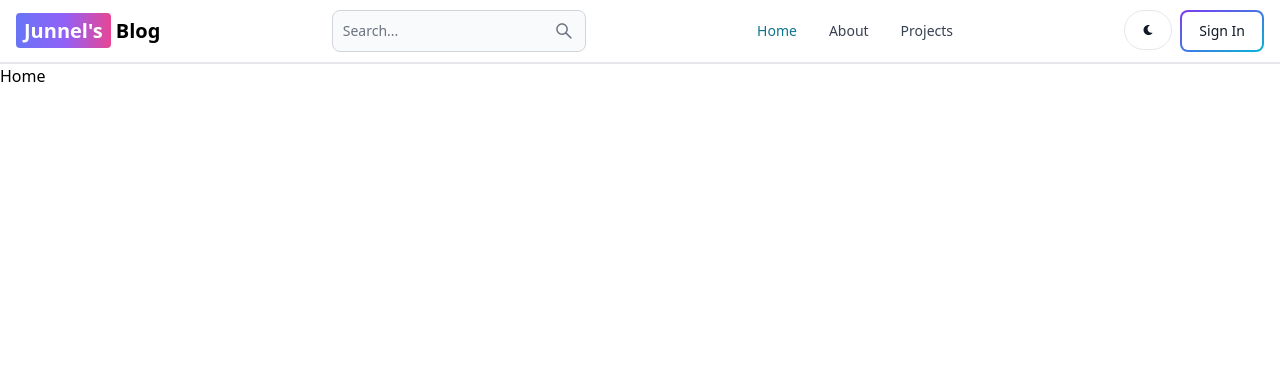
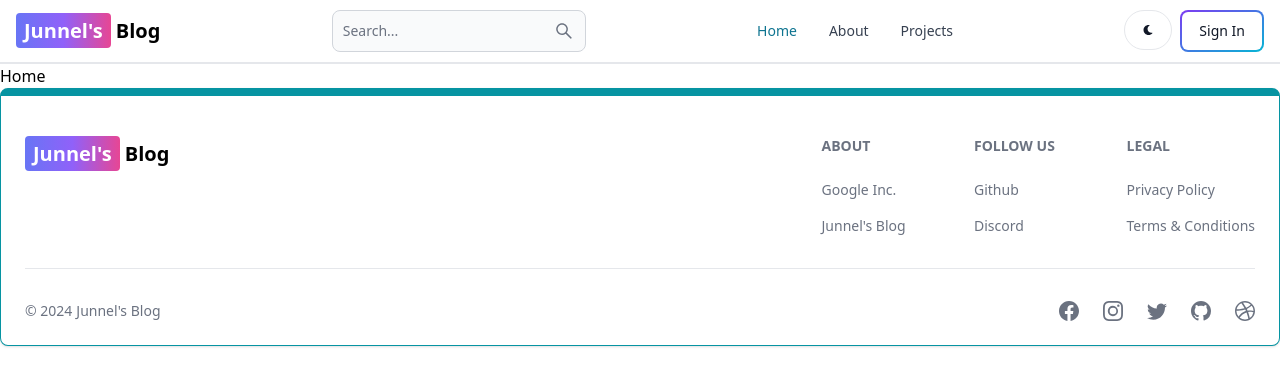
Before and after one commit to JCrucillo2/junnels-mern-blog, a React (Vite) app in the folder client/: page / in a window 1280 px wide. Shown: the top 386 px of the page. Built offline with nearby package versions, Linux system fonts and the light colour scheme.

Commit message:
create and add the footer component

```diff
--- /dev/null
+++ b/client/src/components/Footer.jsx
@@ -0,0 +1,67 @@
+import { Footer } from "flowbite-react";
+import { Link } from "react-router-dom";
+import { BsFacebook, BsInstagram, BsTwitter, BsGithub, BsDribbble } from "react-icons/bs";
+
+const FooterCom = () => {
+	return (
+		<Footer container className="border border-t-8 border-teal-500">
+			<div className="w-full max-w-7xl mx-auto">
+				<div className="grid w-full justify-between sm:flex md:grid-cols-1">
+					<div className="mt-5">
+						<Link to="/" className="self-center whitespace-nowrap text-lg sm:text-xl font-semibold dark:text-white">
+							<span className="px-2 py-1 rounded bg-gradient-to-r from-indigo-500 via-purple-500 to-pink-500 text-white">Junnel's</span> Blog
+						</Link>
+					</div>
+
+					<div className="grid grid-cols-2 gap-8 mt-4 sm:grid-cols-3 sm:gap-6">
+						<div>
+							<Footer.Title title="About" />
+							<Footer.LinkGroup col>
+								<Footer.Link href="https://google.ca" target="_blank" rel="noopener noreferrer">
+									Google Inc.
+								</Footer.Link>
+								<Footer.Link href="/about" target="_blank" rel="noopener noreferrer">
+									Junnel's Blog
+								</Footer.Link>
+							</Footer.LinkGroup>
+						</div>
+
+						<div>
+							<Footer.Title title="Follow Us" />
+							<Footer.LinkGroup col>
+								<Footer.Link href="https://github.com/JCrucillo2" target="_blank" rel="noopener noreferrer">
+									Github
+								</Footer.Link>
+								<Footer.Link href="#" target="_blank" rel="noopener noreferrer">
+									Discord
+								</Footer.Link>
+							</Footer.LinkGroup>
+						</div>
+
+						<div>
+							<Footer.Title title="Legal" />
+							<Footer.LinkGroup col>
+								<Footer.Link href="#">Privacy Policy</Footer.Link>
+								<Footer.Link href="#">Terms &amp; Conditions</Footer.Link>
+							</Footer.LinkGroup>
+						</div>
+					</div>
+				</div>
+
+				<Footer.Divider />
+
+				<div className="w-full sm:flex sm:items-center sm:justify-between">
+					<Footer.Copyright href="#" by="Junnel's Blog" year={new Date().getFullYear()} />
+					<div className="flex gap-6 sm:mt-0 mt-4 sm:justify-center">
+						<Footer.Icon href="#" icon={BsFacebook} />
+						<Footer.Icon href="#" icon={BsInstagram} />
+						<Footer.Icon href="#" icon={BsTwitter} />
+						<Footer.Icon href="https://github.com/JCrucillo2" icon={BsGithub} />
+						<Footer.Icon href="#" icon={BsDribbble} />
+					</div>
+				</div>
+			</div>
+		</Footer>
+	);
+};
+export default FooterCom;
--- a/client/src/layouts/RootLayout.jsx
+++ b/client/src/layouts/RootLayout.jsx
@@ -1,6 +1,7 @@
 import { Outlet } from "react-router-dom";
 
 import Header from "../components/Header";
+import FooterCom from "../components/Footer";
 
 const RootLayout = () => {
 	return (
@@ -10,6 +11,8 @@
 			<main>
 				<Outlet />
 			</main>
+
+			<FooterCom />
 		</div>
 	);
 };
```
